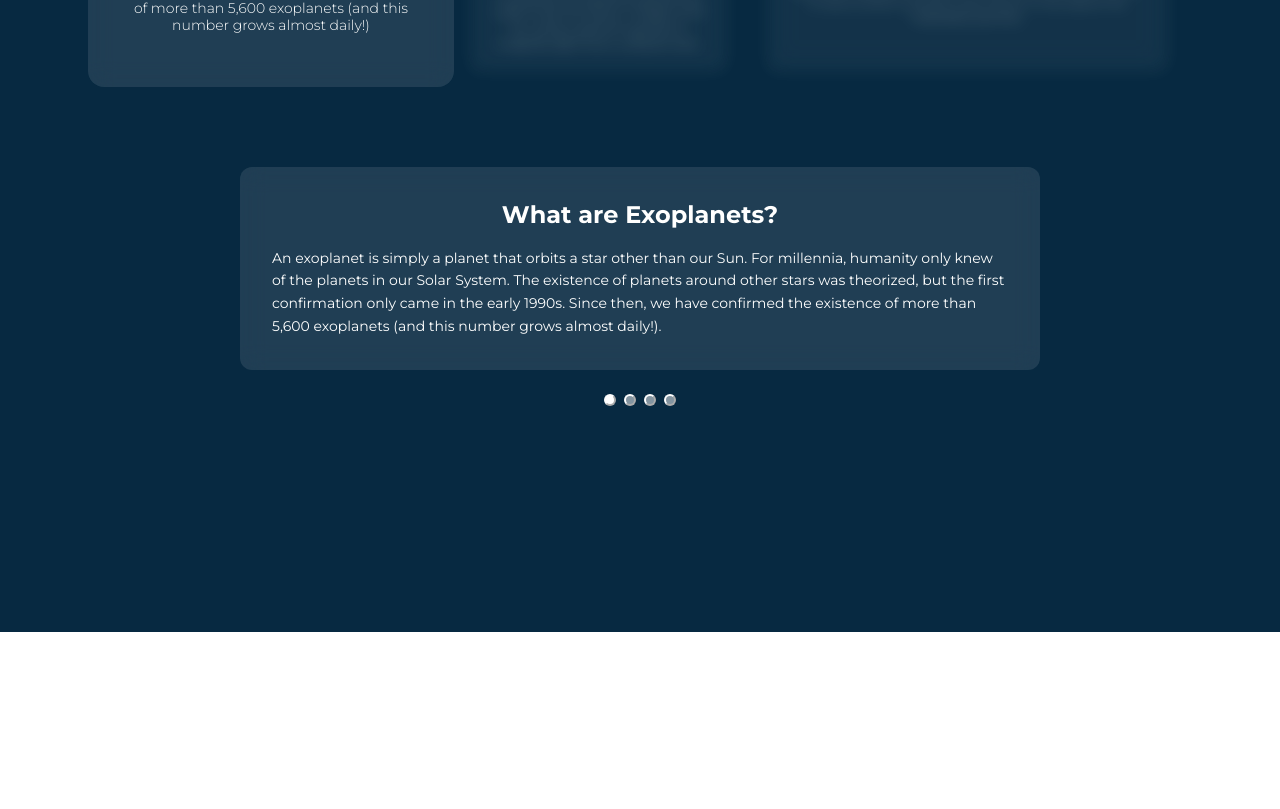
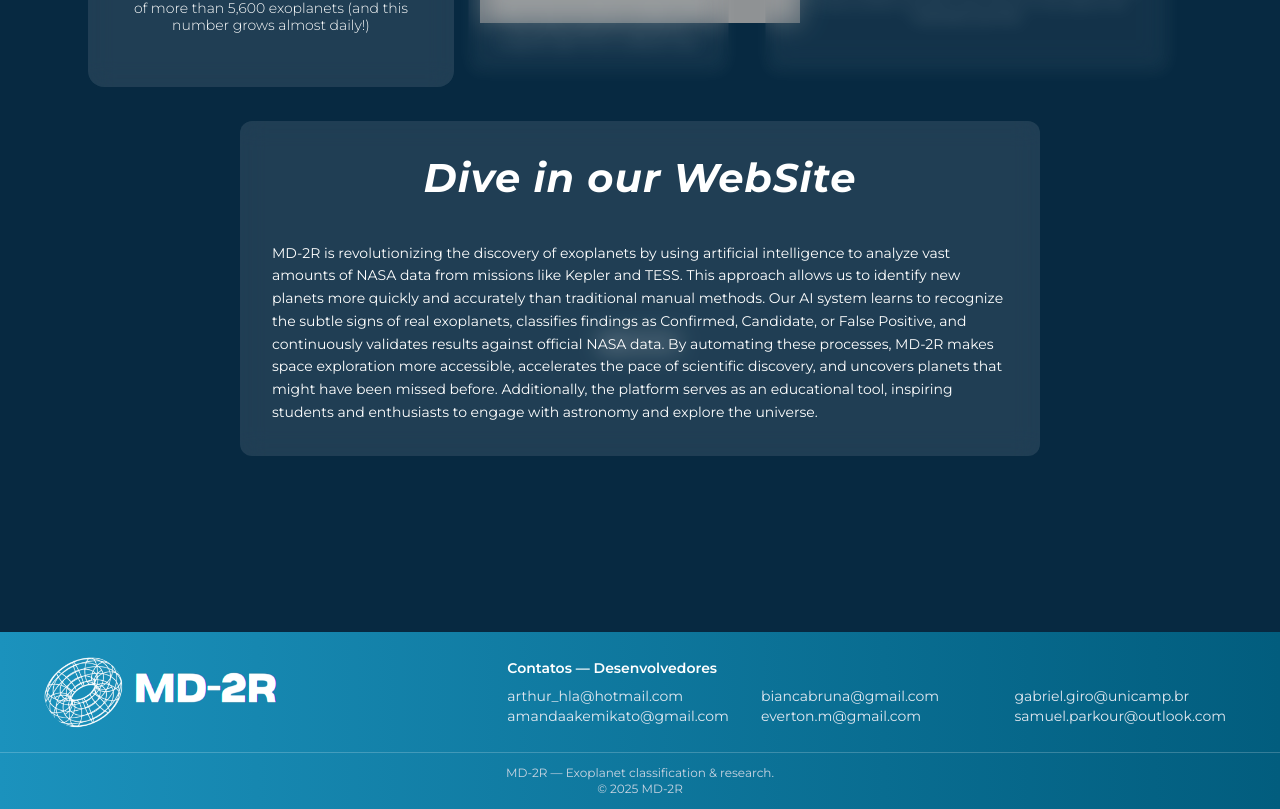
Before and after one commit to samukovisk/ai-exoplanet-hunter, a SvelteKit app in the folder front-end/: page / in a window 1280 px wide. Shown: the part 1368-2177 px from the top of the page. Before the commit the page ends 2000 px from the top, so only its background shows below. Built offline with nearby package versions, Linux system fonts and the light colour scheme; grey boxes are pictures that could not be loaded; some icons are missing.

Commit message:
Finaliza a Home Page

```diff
--- a/front-end/src/app.css
+++ b/front-end/src/app.css
@@ -4,6 +4,10 @@
 @tailwind utilities;
 
 @reference "tailwindcss";
+
+main {
+    flex: 1; /* Faz o conteúdo crescer e empurra o footer para baixo */
+    }
 
 
 
--- a/front-end/src/lib/components/Footer.svelte
+++ b/front-end/src/lib/components/Footer.svelte
@@ -2,7 +2,7 @@
   // No imports needed, this component is self-contained.
 </script>
 
-<footer class="bg-gradient-to-r from-[#1b92bd] to-[#025d7e] text-white mt-0 rounded-t-2xl shadow-lg">
+<footer class="bg-gradient-to-r from-[#1b92bd] to-[#025d7e] text-white mt-0 shadow-lg">
   <div class="px-8 py-0 flex flex-wrap items-center justify-between mx-3 mr-3">
 
     <!-- Left: Logos -->
--- a/front-end/src/routes/+layout.svelte
+++ b/front-end/src/routes/+layout.svelte
@@ -2,6 +2,7 @@
   import { page } from '$app/stores';
   import Header from '$lib/components/Header.svelte';
   import NavBar from '$lib/components/NavBar.svelte';
+  import Footer from '$lib/components/Footer.svelte';
   import "../app.css";
 
   $: showNavBar = $page.url.pathname !== '/';
@@ -14,4 +15,7 @@
     <NavBar />
   {/if}
 
-  <slot />
+
+<slot />
+
+<Footer />
--- a/front-end/src/routes/+page.svelte
+++ b/front-end/src/routes/+page.svelte
@@ -36,22 +36,31 @@
   let currentNew = 0;
   const cardsNew = [
   {
-      title: "What are Exoplanets?",
-      text: "An exoplanet is simply a planet that orbits a star other than our Sun. For millennia, humanity only knew of the planets in our Solar System. The existence of planets around other stars was theorized, but the first confirmation only came in the early 1990s. Since then, we have confirmed the existence of more than 5,600 exoplanets (and this number grows almost daily!)."
+    title: "Dive in our WebSite",
+    paragraphs: [
+      "MD-2R is revolutionizing the discovery of exoplanets by using artificial intelligence to analyze vast amounts of NASA data from missions like Kepler and TESS. This approach allows us to identify new planets more quickly and accurately than traditional manual methods. Our AI system learns to recognize the subtle signs of real exoplanets, classifies findings as Confirmed, Candidate, or False Positive, and continuously validates results against official NASA data. By automating these processes, MD-2R makes space exploration more accessible, accelerates the pace of scientific discovery, and uncovers planets that might have been missed before. Additionally, the platform serves as an educational tool, inspiring students and enthusiasts to engage with astronomy and explore the universe."
+    ]
   },
   {
-      title: "More About MD-2R",
-      text: "MD-2R continues to explore the latest discoveries in the universe. Our AI models constantly analyze incoming data to identify new exoplanet candidates. Join us as we push the boundaries of space exploration and make cutting-edge research accessible to everyone."
+    title: "Developing the used AI Model",
+    paragraphs: [
+      "Our AI model acts like a virtual astrophysicist, trained to identify exoplanets with high accuracy. Using a vast NASA database where every celestial object was classified as 'Confirmed,' 'Candidate,' or 'False Positive,' the AI learned, through supervised learning, to recognize patterns such as brightness variations and orbital periods. Today, it can analyze new data and predict whether an object is a true exoplanet, a promising candidate, or a false alarm, effectively automating the discovery process."
+    ]
   },
   {
     title: "Curiosities",
-      text: "There are exoplanets that orbit so close to their star that one side is almost always exposed to extreme heat, while the opposite side remains extremely cold — these are known as “tidally locked” planets. One example is 55 Cancri e, which is so close to its star that it completes an entire year in less than 18 hours."
+    paragraphs: [
+      "Exoplanets display extreme diversity in conditions, from 'locked' planets where one side is scorching hot and the other frigid—like 55 Cancri e, which completes a year in less than 18 hours—to worlds with exotic atmospheres. Observations, such as those of WASP-39b by the James Webb Space Telescope, reveal chemical diversity including sulfur dioxide, water vapor, and carbon dioxide, showing reactions driven by starlight similar to processes on Venus and Earth. Some planets, especially hot Jupiters and hot Neptunes, experience intense atmospheric loss, where stellar radiation strips away gases from their outer layers. HD 209458 b, or Osiris, is a notable example, being the first exoplanet where this phenomenon was directly observed."
+    ]
   },
   {
     title: "The Role of AI in Discovery",
-      text: "Artificial intelligence allows us to process thousands of light curves in just seconds — a task that would take humans months. Through algorithms capable of detecting tiny variations in brightness, AI helps scientists identify potential planets orbiting distant stars with unmatched precision."
+    paragraphs: [
+      "Our AI model acts like a virtual astrophysicist, trained to identify exoplanets with high accuracy. Using a vast NASA database where every celestial object was classified as 'Confirmed,' 'Candidate,' or 'False Positive,' the AI learned, through supervised learning, to recognize patterns such as brightness variations and orbital periods. Today, it can analyze new data and predict whether an object is a true exoplanet, a promising candidate, or a false alarm, effectively automating the discovery process."
+    ]
   }
 ];
+
 
   function nextNew() {
     currentNew = (currentNew + 1) % cardsNew.length;
@@ -143,7 +152,7 @@
   </div>
 
   <!-- 🌌 Novo carrossel -->
-  <div class="relative w-full max-w-4xl mt-50 flex items-center justify-center">
+  <div class="relative w-full h-[50px] max-w-4xl mt-60 flex items-center justify-center">
     <!-- Botão anterior -->
     <button
       on:click={prevNew}
@@ -154,9 +163,10 @@
 
     <!-- Card central fixo -->
     <div class="w-200 p-8 rounded-xl bg-white/10 backdrop-blur-md text-white">
-      <h2 class="text-2xl font-bold mb-4 text-center">{cardsNew[currentNew].title}</h2>
-      <p class="text-sm leading-relaxed whitespace-pre-line">{cardsNew[currentNew].text}</p>
+      <h2 class=" text-white font-bold text-center italic text-[40px] mb-10 tracking-wide">{cardsNew[currentNew].title}</h2>
+      <p class="text-sm leading-relaxed whitespace-pre-line">{cardsNew[currentNew].paragraphs}</p>
     </div>
+
 
     <!-- Botão próximo -->
     <button
```
Lines whose indentation alone changed are shown as unchanged.
